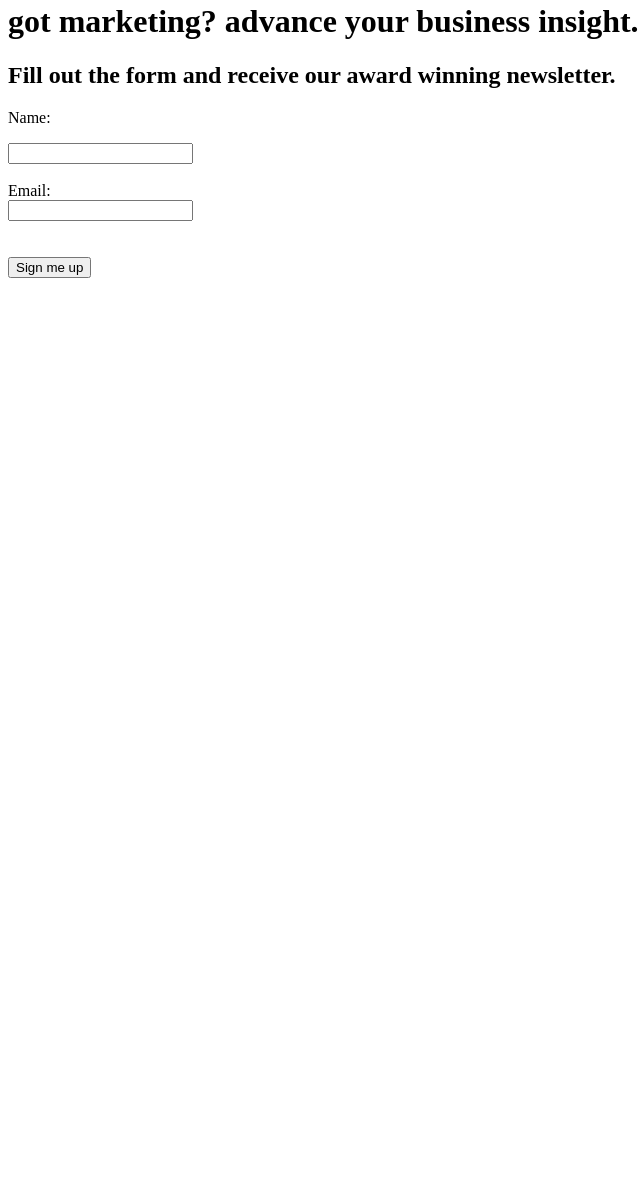
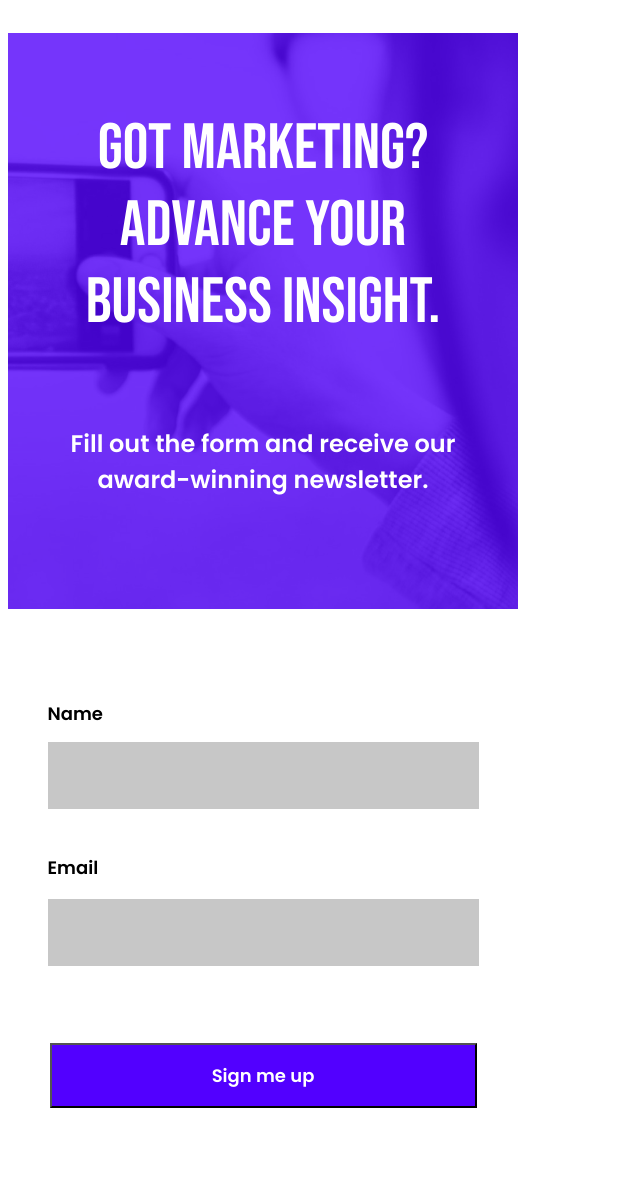
Before and after one commit to LuisFerRG/Proyect-Landing-Page-1, a website: page index.html in a window 1280 px wide. Shown: the part 18-1203 px from the top of the page, without its empty margins (0-640 px from the left). Before the commit the page ends 800 px from the top, so only its background shows below. Drawn offline with Linux system fonts and the light colour scheme.

Commit message:
feature index.html and styles.css

```diff
--- a/index.html
+++ b/index.html
@@ -1,24 +1,37 @@
 <!DOCTYPE html>
 <html lang="en">
 <head>
-    <meta charset="UTF-8">
-    <meta name="viewport" content="width=device-width, initial-scale=1.0">
-    <title>Document</title>
+  <meta charset="UTF-8">
+  <meta name="viewport" content="width=device-width, initial-scale=1.0">
+  <title>Document</title>
+  <link rel="stylesheet" href="styles.css">
 </head>
 <body>
-    <h1>got marketing?
-        advance your business insight.</h1>
-        <h2>Fill out the form and receive our award winning newsletter.</h2>
-        <p>
-            Name:<br>
-            <form> <input type="name">
-            </form> <br>
-            Email:<br>
-            <form> <input type="email">
-            </form> <br> <br>
-            <form> <input type="submit" value="Sign me up">
-            </form>
+  <div class="container">
+    <div class="fisherman">
+      <header>
+        <h1><br>got marketing?<br>
+          advance your business insight.</h1><br>
+        <p>Fill out the form and receive our award-winning newsletter.</p>
+      </header>
 
-        </p>
+      <section class="content">
+
+      <div class="fish-hook">
+        <h2>Name</h2>
+        <input type="name">
+      </div>
+
+      <div class="fish-hook">
+        <h3>Email</h3>
+        <input type="email">
+      </div>
+
+      <div class="fish-hook2">
+        <input type="submit" value="Sign me up" id="submit-button">
+      </div>
+    </section>
+    </div>
+  </div>
 </body>
 </html>
--- a/styles.css
+++ b/styles.css
@@ -1 +1,131 @@
-html { margin: 0; }
+@import url('https://fonts.googleapis.com/css2?family=Bebas+Neue&display=swap');
+@import url('https://fonts.googleapis.com/css2?family=Poppins:wght@600&display=swap');
+*
+
+.container {
+
+    width: 510px;
+    height: 1139px;
+    display: -webkit-flex;
+    display: -ms-flexbox;
+    display: flex;
+    justify-content: center;
+}
+
+header { background-image: url("images/Rectangle 1 (1).png");
+    width: 510px;
+    height: 576px
+
+
+}
+
+h1 {
+
+    padding: 0 1em;
+    font-family: Bebas Neue;
+    font-size: 64px;
+    font-weight: 400;
+    line-height: 77px;
+    letter-spacing: 0em;
+    text-align: center;
+    color: #FFFFFF;
+
+
+
+     }
+
+     p {
+        padding: 0 2em;
+        font-family: Poppins;
+        font-size: 24px;
+        font-weight: 500;
+        line-height: 36px;
+        letter-spacing: 0em;
+        text-align: center;
+        color: #FFFFFF;
+    }
+
+.content {
+    width: 510px;
+    height: 576px;
+    justify-content: center;
+    flex-direction: column;
+    display: flex;
+    align-items: center;
+    display: -webkit-flex;
+    display: -ms-flexbox;
+
+
+
+
+}
+
+.fish-hook > h2 {
+    font-family: Poppins;
+font-size: 18px;
+font-weight: 500;
+line-height: 27px;
+letter-spacing: 0em;
+text-align: left;
+
+
+ }
+
+.fish-hook > input[type="name"] {
+    background: linear-gradient(0deg, #C7C7C7, #C7C7C7),
+linear-gradient(0deg, #EDEDED, #EDEDED);
+
+    border: 1px solid #C7C7C7;
+    width: 427px;
+    height: 65px;
+    top: 845px;
+    left: 41px;
+    border: 1px;
+    margin-bottom: 2em;
+
+
+     }
+
+     .fish-hook > h3 {
+        font-family: Poppins;
+    font-size: 18px;
+    font-weight: 500;
+    line-height: 27px;
+    letter-spacing: 0em;
+    text-align: left;
+
+
+
+     }
+.fish-hook > input[ type="email"] {
+
+    background: linear-gradient(0deg, #C7C7C7, #C7C7C7), linear-gradient(0deg, #EDEDED, #EDEDED);
+    ;
+    border: 1px solid #C7C7C7;
+    width: 427px;
+    height: 65px;
+    top: 845px;
+    left: 41px;
+    border: 1px;
+
+
+
+}
+.fish-hook2 > input[ type="submit"] {
+    background: #5200FF;
+    width: 427px;
+    height: 65px;
+    top: 845px;
+    left: 41px;
+    font-family: Poppins;
+    font-size: 18px;
+    font-weight: 500;
+    line-height: 27px;
+    letter-spacing: 0em;
+    text-align: center;
+    color: #FFFFFF;
+    margin-top: 4.3em;
+
+
+
+}
```
Also changed, not shown: images/Rectangle 1 (1).png (added).
